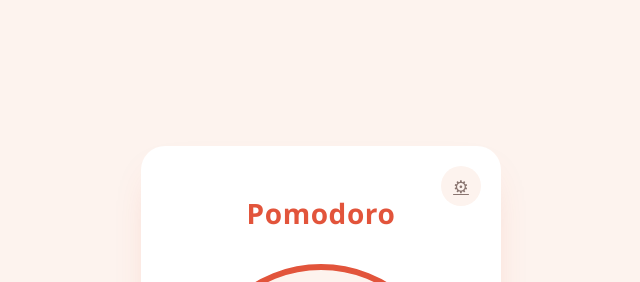
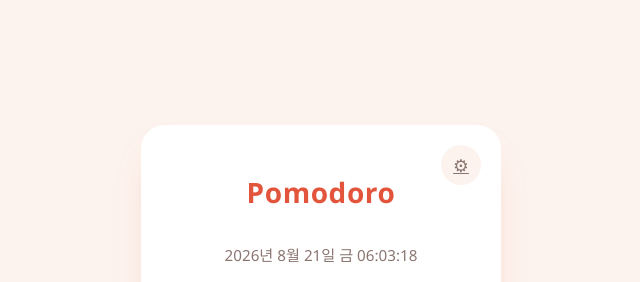
Before and after one commit to hyuny831/pomodoro-timer-web, a plain HTML site: page index.html in a window 1280 px wide. Shown: the top 282 px of the page, without its empty margins (319-959 px from the left). Drawn offline with Linux system fonts and the light colour scheme.

Commit message:
클로드 권한설정 + 현재시간표기

```diff
--- a/index.css
+++ b/index.css
@@ -69,6 +69,14 @@
   transform: rotate(30deg);
 }
 
+.current-time {
+  margin: 0 0 20px;
+  font-size: 0.95rem;
+  font-weight: 500;
+  color: var(--color-text-muted);
+  font-variant-numeric: tabular-nums;
+}
+
 .timer-display {
   display: flex;
   align-items: center;
--- a/index.html
+++ b/index.html
@@ -14,6 +14,8 @@
 
     <h1>Pomodoro</h1>
 
+    <div class="current-time" id="currentTime"></div>
+
     <div class="timer-display">
       <span class="time" id="time">25:00</span>
     </div>
--- a/index.js
+++ b/index.js
@@ -2,6 +2,26 @@
 const DEFAULT_MINUTES = 25;
 
 const timeDisplay = document.getElementById("time");
+const currentTimeDisplay = document.getElementById("currentTime");
+
+function updateCurrentTime() {
+  if (!currentTimeDisplay) return;
+  const now = new Date();
+  const formatted = now.toLocaleString("ko-KR", {
+    year: "numeric",
+    month: "long",
+    day: "numeric",
+    weekday: "short",
+    hour: "2-digit",
+    minute: "2-digit",
+    second: "2-digit",
+    hour12: false,
+  });
+  currentTimeDisplay.textContent = formatted;
+}
+
+updateCurrentTime();
+setInterval(updateCurrentTime, 1000);
 
 function getMinutesSetting() {
   const saved = localStorage.getItem(STORAGE_KEY);
```
Also changed, not shown: .claude/settings.json (added).
